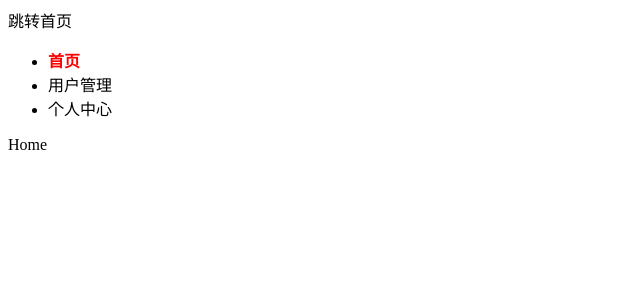
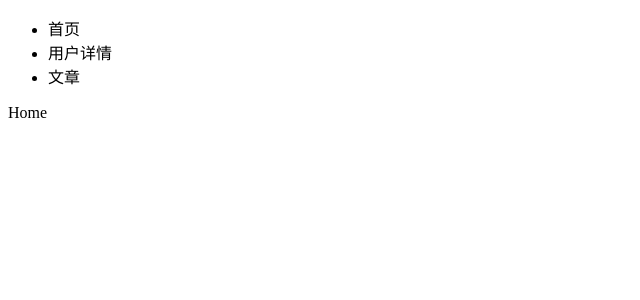
Before and after one commit to JeasonSun/mreact-router, a React (Create React App) app: page /user in a window 1280 px wide. Shown: the top 300 px of the page, without its empty margins (0-640 px from the left). Built offline with nearby package versions, Linux system fonts and the light colour scheme.

Commit message:
feat: router hooks

```diff
--- a/src/App.jsx
+++ b/src/App.jsx
@@ -3,50 +3,63 @@ import {
   HashRouter as Router,
   Route,
   Switch,
-  NavLink
+  Link,
+  useHistory,
+  useLocation,
+  useParams,
+  useRouteMatch
 } from './react-router-dom'
 
-import Home from './components/Home'
-import User from './components/User'
-import Profile from './components/Profile'
-import Protected from './components/Protected'
-import Login from './components/Login'
-import NavHeader from './components/NavHeader'
+function Home () {
+  return <div>Home</div>
+}
+
+function UserDetail () {
+  const history = useHistory()
+  const location = useLocation()
+  const params = useParams()
+  console.log('history', history)
+  console.log('location', location)
+  console.log('params', params)
+  return <div>UserDetail</div>
+}
+
+function Post () {
+  const match = useRouteMatch({
+    path: '/post/:id',
+    strict: true,
+    sensitive: true
+  })
+  console.log('match', match)
+  return <div>Post</div>
+}
 
 export default function App () {
   return (
     <>
       <Router>
-        <NavHeader title="跳转首页"/>
         <ul className='nav-container'>
           <li>
-            <NavLink
-              to='/'
-              className='nav'
-              style={{ fontWeight: 'bold' }}
-              activeClassName='active'
-              activeStyle={{ color: 'red' }}
-              exact
-            >
-              首页
-            </NavLink>
+            <Link to='/'>首页</Link>
           </li>
           <li>
-            <NavLink to='/user' activeStyle={{ color: 'red' }}>
-              用户管理
-            </NavLink>
+            <Link
+              to={{
+                pathname: '/user/detail/1',
+                state: { id: 1, name: 'mojie' }
+              }}
+            >
+              用户详情
+            </Link>
           </li>
           <li>
-            <NavLink to='/profile' activeStyle={{ color: 'red' }}>
-              个人中心
-            </NavLink>
+            <Link to='/post/1'>文章</Link>
           </li>
         </ul>
         <Switch>
           <Route path='/' component={Home} exact />
-          <Route path='/user' component={User} />
-          <Protected path='/profile' component={Profile} />
-          <Route path='/login' component={Login} />
+          <Route path='/user/detail/:id' component={UserDetail} />
+          <Route path='/post/:id' component={Post} />
         </Switch>
       </Router>
     </>
--- a/src/react-router-dom/index.js
+++ b/src/react-router-dom/index.js
@@ -3,3 +3,4 @@ export { default as BrowserRouter } from "./BrowserRouter";
 export { default as HashRouter } from "./HashRouter";
 export { default as Link } from "./Link";
 export { default as NavLink } from "./NavLink";
+export { useHistory, useLocation, useParams } from "../react-router";
--- a/src/react-router/Router.js
+++ b/src/react-router/Router.js
@@ -7,14 +7,14 @@ import RouterContext from "./RouterContext";
 class Router extends React.Component {
   constructor(props) {
     super(props);
-    console.log(this.props.history)
+    console.log(this.props.history);
     this.state = {
       location: this.props.history.location,
     };
 
     // 监听路径变化，当路径变化的时候， 执行回调，传入最新的路径
     this.unlisten = props.history.listen((location) => {
-      console.log('路径变化')
+      console.log("路径变化");
       this.setState({ location });
     });
   }
--- /dev/null
+++ b/src/react-router/hooks.js
@@ -0,0 +1,27 @@
+import React from "react";
+import {
+  matchPath,
+  __RouterContext as RouterContext,
+} from "../react-router-dom";
+
+export function useHistory() {
+  const contextValue = React.useContext(RouterContext);
+  return contextValue.history;
+}
+
+export function useLocation() {
+  const contextValue = React.useContext(RouterContext);
+  return contextValue.location;
+}
+
+export function useParams() {
+
+  const contextValue = React.useContext(RouterContext);
+  // TODO: 这边的 params 不正确， 因为没有更新match
+  return contextValue.match.params;
+}
+
+export function useRouteMatch(path) {
+  let { location, match } = React.useContext(RouterContext);
+  return path ? matchPath(location.pathname, path) : match;
+}
--- a/src/react-router/index.js
+++ b/src/react-router/index.js
@@ -5,3 +5,4 @@ export { default as __RouterContext } from "./RouterContext";
 export { default as matchPath } from "./matchPath";
 export { default as Redirect } from "./Redirect";
 export { default as withRouter } from "./withRouter";
+export {useHistory,useLocation,useRouteMatch,useParams} from './hooks';
```
Also changed, not shown: bak/3.base-demo.js (added, +54 -0 lines).
